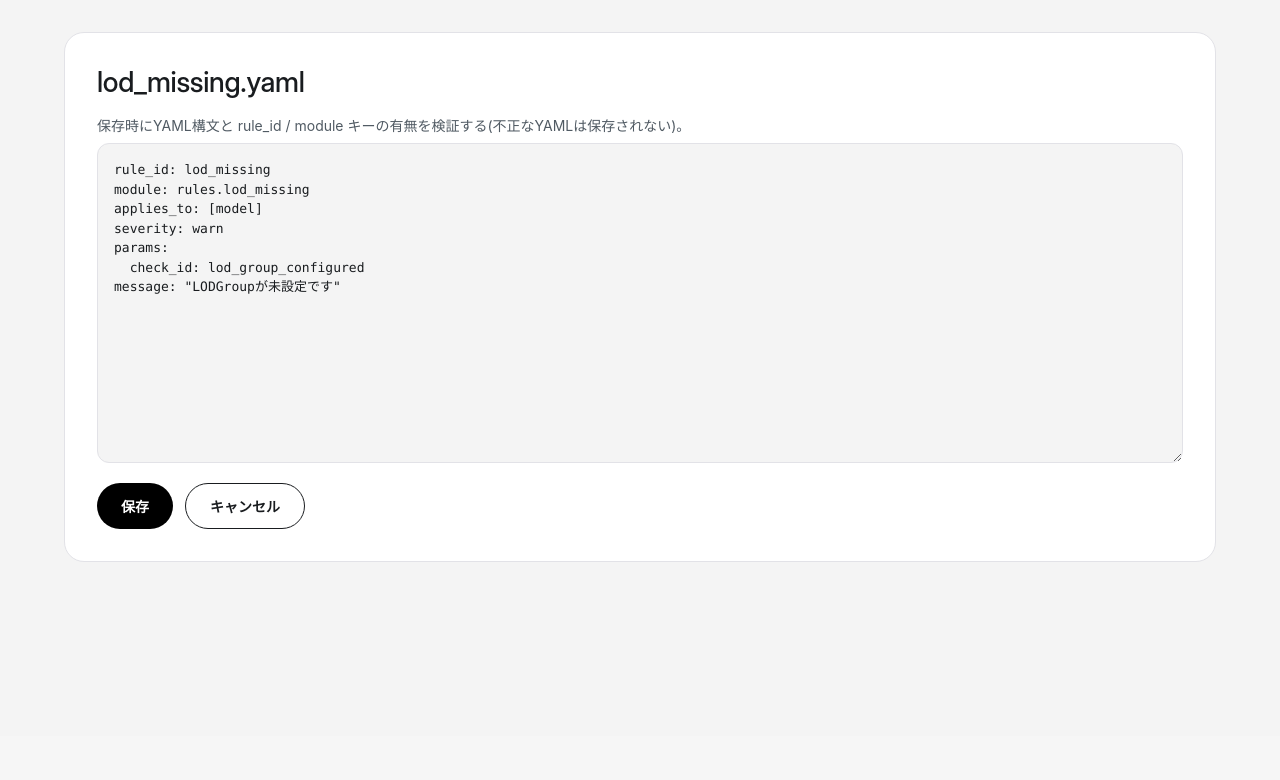
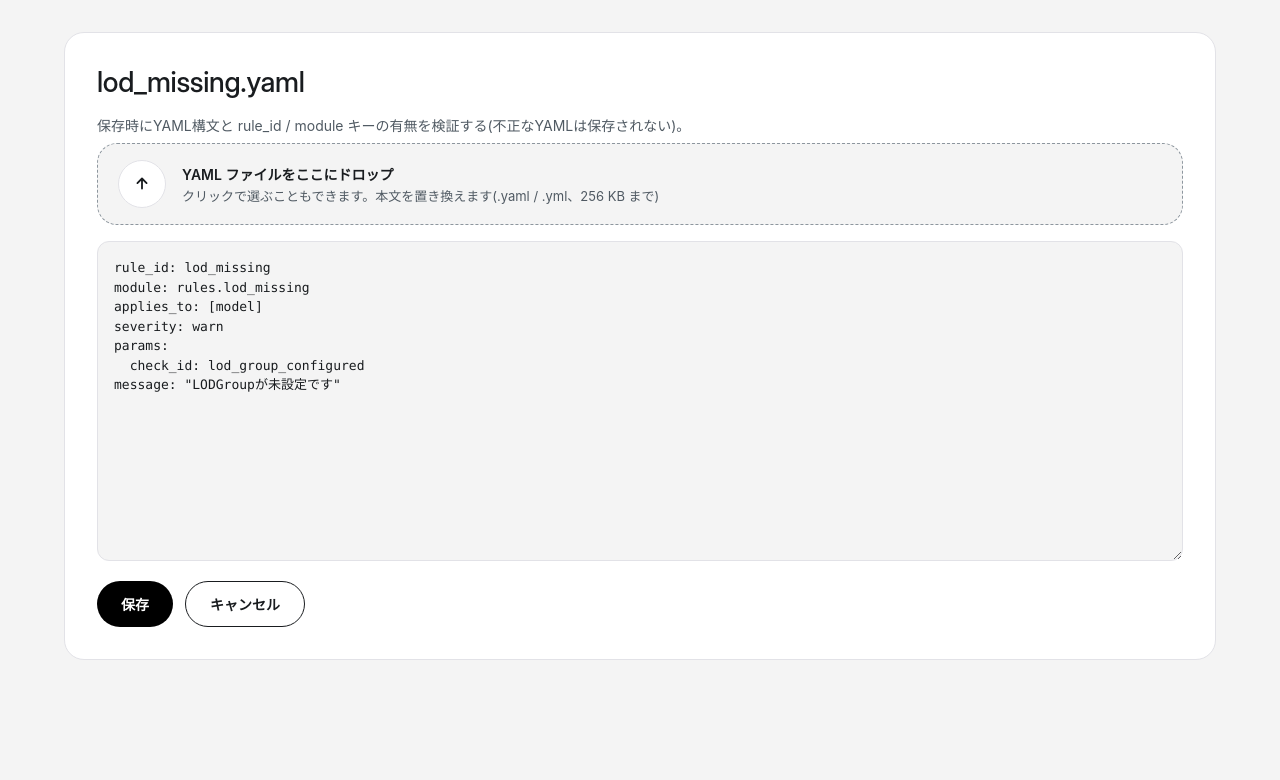
Before and after one commit to manato1201/AssetDataInsightSuite, a Flask app: page /rules/lod_missing.yaml/edit in a window 1280 px wide. Shown: the part 64-844 px from the top of the page. Before the commit the page ends 626 px from the top, so only its background shows below. Run offline with Flask 3, Linux system fonts and the light colour scheme.

Commit message:
KPI の数字のばねの数え上がりと、ルール編集の YAML ドロップ欄を足す
- webapp/static/motion.js を新設(依存なし)。ばねの剛性・減衰は designbookmark の Stat card / File drop と同じ値、コードは自作
- Dashboard の KPI 4 枚: 0 から数え上がる(160/22、60ms ずつずらす)。HTML には最終の値を書くので JS 無しでも読める
- ルール編集: .yaml/.yml(256KB まで)をドロップかクリックで選ぶと本文に読み込む。ブラウザ内だけで、書き込みは既存の「保存」と検証を通る
- 動きを減らす設定では最終の値を即時に出す。設計書 Phase 6 に 1 行追記、tests/test_webapp_motion.py を追加

```diff
--- /dev/null
+++ b/webapp/static/motion.js
@@ -0,0 +1,247 @@
+/* webapp/static/motion.js
+ * Small spring motion for the operations GUI (no dependencies, offline).
+ *
+ * Two pieces, each only where the page marks it:
+ *   - Stat count: [data-count] numbers on the Dashboard count up from 0 once.
+ *   - File drop:  [data-yaml-drop] on the rule editor reads a .yaml file into
+ *                 the textarea in the browser. Nothing is sent until "保存".
+ *
+ * Spring values follow designbookmark "Stat card" / "File drop" (stiffness,
+ * damping). The code is our own: mass 1, semi-implicit Euler, 4 substeps per
+ * frame, dt capped at 1/30 s. Reduced motion: values jump to their targets.
+ */
+(function () {
+  "use strict";
+
+  var SPRINGS = {
+    statCount: [160, 22], // Stat card: total / delta count
+    zoneScale: [380, 16], // File drop: zone squash on press / drop
+    zoneHover: [300, 26], // drag-over fill and lift
+    coreScale: [420, 14], // circle gulp (1.2) and done dip (0.84)
+    upIcon: [420, 30],    // upload arrow fades out
+    flood: [260, 21],     // green fill on done
+    check: [200, 26],     // check stroke draws in
+    textRoll: [360, 30]   // title / subtitle roll
+  };
+  var STAT_STAGGER_MS = 60; // matches .stat-tile animation-delay steps in style.css
+  var DROP_RESET_MS = 2600;
+  var DROP_GULP_MS = 320; // a local read is instant; let the gulp land before the check
+  var DROP_HOVER_LINGER_MS = 200;
+  var YAML_MAX_BYTES = 256 * 1024;
+
+  var mq = window.matchMedia ? window.matchMedia("(prefers-reduced-motion: reduce)") : null;
+  function reduced() { return !!(mq && mq.matches); }
+
+  // --- spring core -------------------------------------------------------
+  function Spring(name, x) {
+    var p = SPRINGS[name];
+    this.k = p[0]; this.c = p[1];
+    this.x = x; this.v = 0; this.target = x;
+  }
+  Spring.prototype.to = function (t) {
+    this.target = t;
+    if (reduced()) { this.x = t; this.v = 0; }
+    wake();
+  };
+  Spring.prototype.set = function (x) { this.x = x; this.v = 0; wake(); };
+  Spring.prototype.kick = function (x) {
+    if (reduced()) return;
+    this.x = x; wake();
+  };
+  Spring.prototype.step = function (dt) {
+    var a = -this.k * (this.x - this.target) - this.c * this.v;
+    this.v += a * dt;
+    this.x += this.v * dt;
+  };
+  Spring.prototype.atRest = function () {
+    return Math.abs(this.x - this.target) < 0.001 && Math.abs(this.v) < 0.01;
+  };
+
+  var bodies = []; // { springs: [...], render: fn, tick?: fn(dt) -> bool }
+  var raf = 0, last = 0;
+  function wake() { if (!raf) { last = 0; raf = requestAnimationFrame(frame); } }
+  function frame(now) {
+    var dt = last ? Math.min((now - last) / 1000, 1 / 30) : 1 / 60;
+    last = now;
+    var busy = false;
+    for (var i = 0; i < bodies.length; i++) {
+      var b = bodies[i];
+      for (var s = 0; s < b.springs.length; s++) {
+        var sp = b.springs[s];
+        for (var n = 0; n < 4; n++) sp.step(dt / 4);
+        if (sp.atRest()) { sp.x = sp.target; sp.v = 0; } else busy = true;
+      }
+      if (b.tick && b.tick(dt)) busy = true;
+      b.render();
+    }
+    raf = busy ? requestAnimationFrame(frame) : 0;
+  }
+
+  // --- Stat count ----------------------------------------------------------
+  function initStatCounts() {
+    var els = document.querySelectorAll("[data-count]");
+    Array.prototype.forEach.call(els, function (el, i) {
+      var final = parseInt(el.getAttribute("data-count"), 10);
+      if (!isFinite(final) || final <= 0 || reduced()) return; // text already shows the value
+      var sp = new Spring("statCount", 0);
+      el.textContent = "0";
+      bodies.push({
+        springs: [sp],
+        render: function () { el.textContent = String(Math.max(0, Math.round(sp.x))); }
+      });
+      setTimeout(function () { sp.to(final); }, i * STAT_STAGGER_MS);
+    });
+    if (els.length) wake();
+  }
+
+  // --- File drop -----------------------------------------------------------
+  function fmtSize(bytes) {
+    if (bytes >= 1e6) return (bytes / 1e6).toFixed(1) + " MB";
+    return Math.max(1, Math.round(bytes / 1e3)) + " KB";
+  }
+  function shortName(name) {
+    return name.length > 20 ? name.slice(0, 10) + "…" + name.slice(-8) : name;
+  }
+  function clamp(x, a, b) { return Math.max(a, Math.min(b, x)); }
+
+  function initYamlDrop(zone) {
+    var target = document.getElementById(zone.getAttribute("data-yaml-drop"));
+    var pick = zone.querySelector("input[type=file]");
+    var core = zone.querySelector(".drop-core");
+    var flood = zone.querySelector(".drop-flood");
+    var up = zone.querySelector(".drop-up");
+    var ok = zone.querySelector(".drop-ok");
+    var tick = zone.querySelector(".drop-tick");
+    var title = zone.querySelector(".drop-title");
+    var sub = zone.querySelector(".drop-sub");
+    var status = zone.parentNode.querySelector("[role=status]");
+    if (!target || !pick || !core) return;
+
+    var idleTitle = title.textContent, idleSub = sub.textContent;
+    var ZS = new Spring("zoneScale", 1), ZH = new Spring("zoneHover", 0);
+    var CS = new Spring("coreScale", 1), UP = new Spring("upIcon", 1);
+    var G = new Spring("flood", 0), K = new Spring("check", 0);
+    var T = new Spring("textRoll", 1);
+    var phase = "idle", run = 0, hoverAt = -1, clock = 0, bob = 0;
+    var tickLen = tick.getTotalLength ? tick.getTotalLength() : 24;
+    tick.style.strokeDasharray = tickLen;
+
+    function say(t, s, tone) {
+      title.textContent = t; sub.textContent = s;
+      zone.dataset.tone = tone || "";
+      if (status) status.textContent = t + "。" + s;
+      T.set(0); T.to(1);
+    }
+    function reset(myRun) {
+      if (myRun !== run) return;
+      phase = "idle";
+      UP.to(1); G.to(0); K.to(0);
+      say(idleTitle, idleSub);
+      if (status) status.textContent = "";
+    }
+    function fail(msg) {
+      phase = "done"; run++;
+      var myRun = run;
+      ZS.kick(0.965); UP.to(1); G.to(0); K.to(0);
+      say("読み込めませんでした", msg, "error");
+      zone.classList.remove("is-shaking"); void zone.offsetWidth; zone.classList.add("is-shaking");
+      setTimeout(function () { reset(myRun); }, DROP_RESET_MS);
+    }
+    function load(file) {
+      if (!file || phase === "reading") return;
+      if (!/\.ya?ml$/i.test(file.name)) { fail(".yaml か .yml のファイルを選んでください"); return; }
+      if (file.size > YAML_MAX_BYTES) { fail("256 KB までのファイルにしてください"); return; }
+      phase = "reading"; run++;
+      var myRun = run;
+      ZS.kick(0.965); CS.kick(1.2); UP.to(0);
+      say("読み込み中 " + shortName(file.name), fmtSize(file.size));
+      var started = Date.now();
+      var settle = function () {
+        var left = reduced() ? 0 : DROP_GULP_MS - (Date.now() - started);
+        return new Promise(function (r) { setTimeout(r, Math.max(0, left)); });
+      };
+      file.text().then(function (text) {
+        return settle().then(function () { return text; });
+      }).then(function (text) {
+        if (myRun !== run) return;
+        target.value = text.replace(/\r\n/g, "\n");
+        target.dispatchEvent(new Event("input", { bubbles: true }));
+        phase = "done";
+        CS.kick(0.84); G.to(1); K.to(1);
+        say("読み込みました", shortName(file.name) + " · " + fmtSize(file.size) + " ― 「保存」を押すまで書き込まれません", "ok");
+        setTimeout(function () { reset(myRun); }, DROP_RESET_MS);
+      }, function () {
+        if (myRun === run) fail("ファイルを読めませんでした");
+      });
+    }
+
+    zone.addEventListener("dragover", function (e) {
+      e.preventDefault();
+      if (e.dataTransfer) e.dataTransfer.dropEffect = "copy";
+      hoverAt = clock; wake();
+    });
+    zone.addEventListener("drop", function (e) {
+      e.preventDefault();
+      hoverAt = -1;
+      var f = e.dataTransfer && e.dataTransfer.files && e.dataTransfer.files[0];
+      load(f);
+    });
+    zone.addEventListener("click", function (e) {
+      if (e.isTrusted && e.target !== pick) pick.click();
+    });
+    zone.addEventListener("keydown", function (e) {
+      if (e.key === "Enter" || e.key === " ") { e.preventDefault(); pick.click(); }
+    });
+    zone.addEventListener("pointerdown", function () { ZS.kick(0.975); });
+    pick.addEventListener("change", function () {
+      var f = pick.files && pick.files[0];
+      pick.value = "";
+      load(f);
+    });
+
+    bodies.push({
+      springs: [ZS, ZH, CS, UP, G, K, T],
+      tick: function (dt) {
+        clock += dt * 1000;
+        var hovering = hoverAt >= 0 && clock - hoverAt < DROP_HOVER_LINGER_MS && phase === "idle";
+        if (ZH.target !== (hovering ? 1 : 0)) ZH.to(hovering ? 1 : 0);
+        if (hovering && !reduced()) bob += dt * 7;
+        return hovering || ZH.x > 0.001;
+      },
+      render: function () {
+        var h = clamp(ZH.x, 0, 1);
+        zone.style.setProperty("--h", h.toFixed(3));
+        zone.style.transform = "scale(" + (ZS.x * (1 + 0.025 * h)).toFixed(4) + ")";
+        core.style.transform = "translateY(" + (-5 * h).toFixed(2) + "px) scale(" + CS.x.toFixed(4) + ")";
+        up.style.opacity = clamp(UP.x, 0, 1).toFixed(3);
+        up.style.transform = "translateY(" + (Math.sin(bob) * 3.5 * h).toFixed(2) + "px) scale(" + (0.6 + 0.4 * clamp(UP.x, 0, 1)).toFixed(3) + ")";
+        flood.style.transform = "scale(" + clamp(G.x, 0, 1.1).toFixed(4) + ")";
+        ok.style.opacity = clamp(K.x * 4, 0, 1).toFixed(3);
+        tick.style.strokeDashoffset = (tickLen * (1 - clamp(K.x, 0, 1))).toFixed(2);
+        var t = clamp(T.x, 0, 1);
+        var lines = [title, sub];
+        for (var i = 0; i < 2; i++) {
+          lines[i].style.opacity = t.toFixed(3);
+          lines[i].style.transform = "translateY(" + (16 * (1 - t)).toFixed(2) + "px)";
+        }
+      }
+    });
+  }
+
+  function init() {
+    initStatCounts();
+    var zones = document.querySelectorAll("[data-yaml-drop]");
+    Array.prototype.forEach.call(zones, initYamlDrop);
+    if (zones.length) {
+      // A file dropped beside the zone would make the browser open it and drop
+      // the unsaved edits, so the page swallows stray drops.
+      ["dragover", "drop"].forEach(function (type) {
+        document.addEventListener(type, function (e) { e.preventDefault(); });
+      });
+    }
+  }
+  if (document.readyState === "loading") document.addEventListener("DOMContentLoaded", init);
+  else init();
+
+  window.InsightMotion = { SPRINGS: SPRINGS, Spring: Spring };
+})();
--- a/webapp/static/style.css
+++ b/webapp/static/style.css
@@ -181,6 +181,77 @@ th { color: var(--mute); font-weight: 600; text-transform: uppercase; font-size:
   box-sizing: border-box;
 }
 
+.stat-value { font-variant-numeric: tabular-nums; }
+
+/* --- YAML file drop (rule editor) ------------------------------------------
+ * Springs live in motion.js; CSS only sets the resting look.
+ * --h (0..1) is the drag-over amount written by motion.js. */
+.drop-wrap { margin-bottom: 16px; }
+.drop-zone {
+  --h: 0;
+  position: relative;
+  display: flex;
+  align-items: center;
+  gap: 16px;
+  padding: 16px 20px;
+  border: 1px dashed var(--stone);
+  border-radius: var(--radius-lg);
+  background: var(--surface-soft);
+  cursor: pointer;
+  overflow: hidden;
+  user-select: none;
+}
+.drop-zone::after {
+  content: "";
+  position: absolute;
+  inset: 0;
+  border-radius: inherit;
+  background: var(--primary);
+  opacity: calc(var(--h) * 0.08);
+  box-shadow: inset 0 0 0 2px var(--primary);
+  pointer-events: none;
+}
+.drop-zone:focus-visible { outline: 2px solid var(--primary); outline-offset: 2px; }
+.drop-core {
+  position: relative;
+  flex-shrink: 0;
+  width: 48px;
+  height: 48px;
+  border-radius: var(--radius-full);
+  background: var(--canvas-light);
+  border: 1px solid var(--hairline-light);
+  display: grid;
+  place-items: center;
+  overflow: hidden;
+}
+.drop-flood {
+  position: absolute;
+  inset: 0;
+  border-radius: inherit;
+  background: var(--accent-green);
+  transform: scale(0);
+}
+.drop-up, .drop-ok { position: absolute; width: 22px; height: 22px; fill: none; stroke-width: 2; stroke-linecap: round; stroke-linejoin: round; }
+.drop-up { stroke: var(--ink); }
+.drop-ok { stroke: #ffffff; opacity: 0; }
+.drop-text { display: flex; flex-direction: column; gap: 2px; min-width: 0; }
+.drop-title { font-size: 14px; font-weight: 600; color: var(--ink); }
+.drop-sub { font-size: 13px; color: var(--mute); overflow-wrap: anywhere; }
+.drop-zone[data-tone="ok"] .drop-title { color: var(--accent-green); }
+.drop-zone[data-tone="error"] .drop-title { color: var(--accent-danger); }
+
+.sr-only {
+  position: absolute;
+  width: 1px;
+  height: 1px;
+  padding: 0;
+  margin: -1px;
+  overflow: hidden;
+  clip: rect(0, 0, 0, 0);
+  white-space: nowrap;
+  border: 0;
+}
+
 @media (max-width: 640px) {
   .summary-row { grid-template-columns: repeat(2, 1fr); }
   .bar-label { width: 90px; font-size: 12px; }
@@ -211,6 +282,7 @@ th { color: var(--mute); font-weight: 600; text-transform: uppercase; font-size:
 
   /* Error flash: one short side-to-side shake */
   .flash-error { animation: shake-x var(--dur-base) ease-in-out both; }
+  .drop-zone.is-shaking .drop-text { animation: shake-x var(--dur-base) ease-in-out both; }
 }
 
 @keyframes tile-in {
--- a/webapp/templates/base.html
+++ b/webapp/templates/base.html
@@ -5,6 +5,7 @@
 <meta name="viewport" content="width=device-width, initial-scale=1">
 <title>{% block title %}AssetDataInsightSuite{% endblock %}</title>
 <link rel="stylesheet" href="{{ url_for('static', filename='style.css') }}">
+<script src="{{ url_for('static', filename='motion.js') }}" defer></script>
 </head>
 <body>
 <nav class="nav-bar">
--- a/webapp/templates/rule_edit.html
+++ b/webapp/templates/rule_edit.html
@@ -5,7 +5,23 @@
   <h1>{{ filename }}</h1>
   <p class="meta">保存時にYAML構文と rule_id / module キーの有無を検証する(不正なYAMLは保存されない)。</p>
   <form method="post">
-    <textarea name="source" class="yaml-editor" spellcheck="false">{{ source }}</textarea>
+    <div class="drop-wrap">
+      <div class="drop-zone" data-yaml-drop="rule-source" role="button" tabindex="0"
+           aria-label="YAML ファイルを読み込んで本文を置き換える(ドロップ、またはクリックで選択)">
+        <div class="drop-core" aria-hidden="true">
+          <span class="drop-flood"></span>
+          <svg class="drop-up" viewBox="0 0 24 24"><path d="M12 17V6M7 11l5-5 5 5"/></svg>
+          <svg class="drop-ok" viewBox="0 0 24 24"><path class="drop-tick" d="M6 12.5l4 4 8-9"/></svg>
+        </div>
+        <div class="drop-text" aria-hidden="true">
+          <span class="drop-title">YAML ファイルをここにドロップ</span>
+          <span class="drop-sub">クリックで選ぶこともできます。本文を置き換えます(.yaml / .yml、256 KB まで)</span>
+        </div>
+        <input type="file" accept=".yaml,.yml" hidden>
+      </div>
+      <p class="sr-only" role="status" aria-live="polite"></p>
+    </div>
+    <textarea name="source" id="rule-source" class="yaml-editor" spellcheck="false">{{ source }}</textarea>
     <div class="action-row">
       <button type="submit" class="btn btn-primary">保存</button>
       <a class="btn btn-outline" href="{{ url_for('rules_list') }}">キャンセル</a>
```
Also changed, not shown: AssetDataInsightSuite_DESIGN.md (+1 -0 lines), tests/test_webapp_motion.py (added, +62 -0 lines), webapp/templates/dashboard.html (+4 -4 lines).
